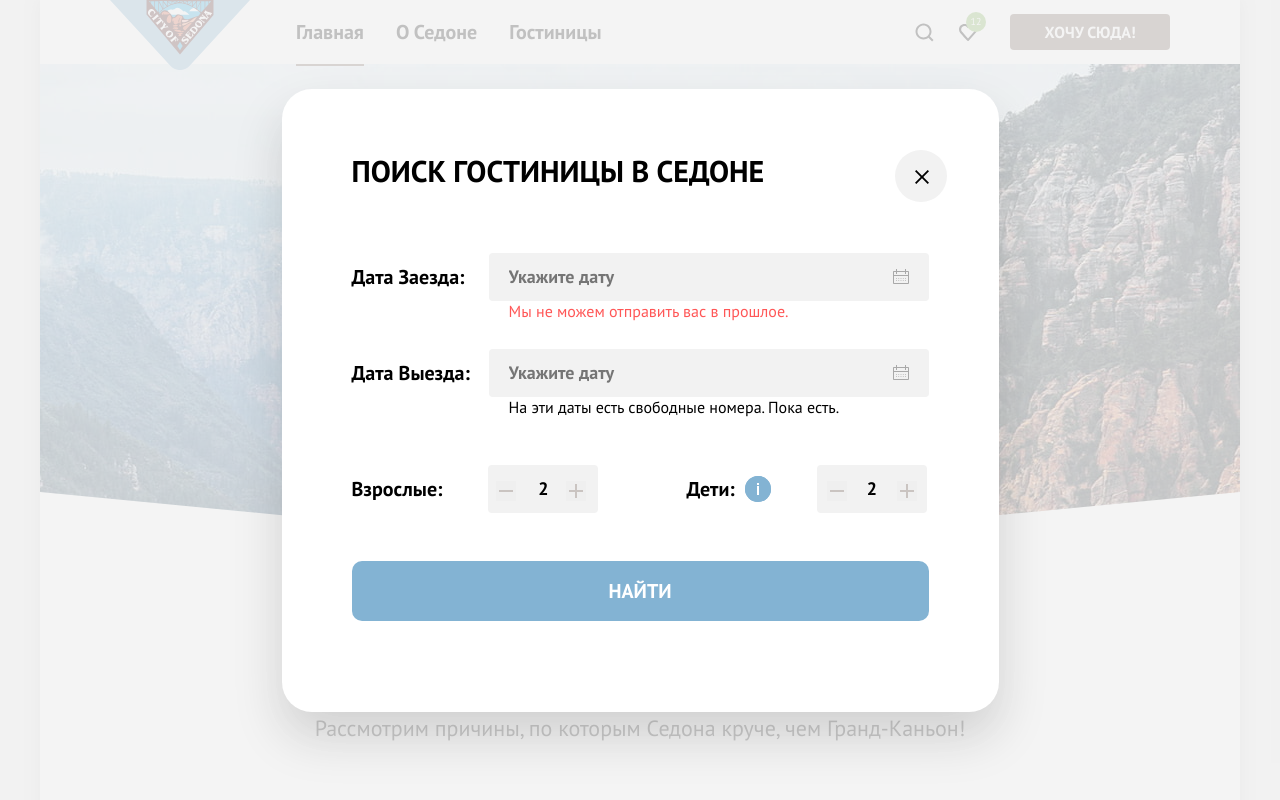
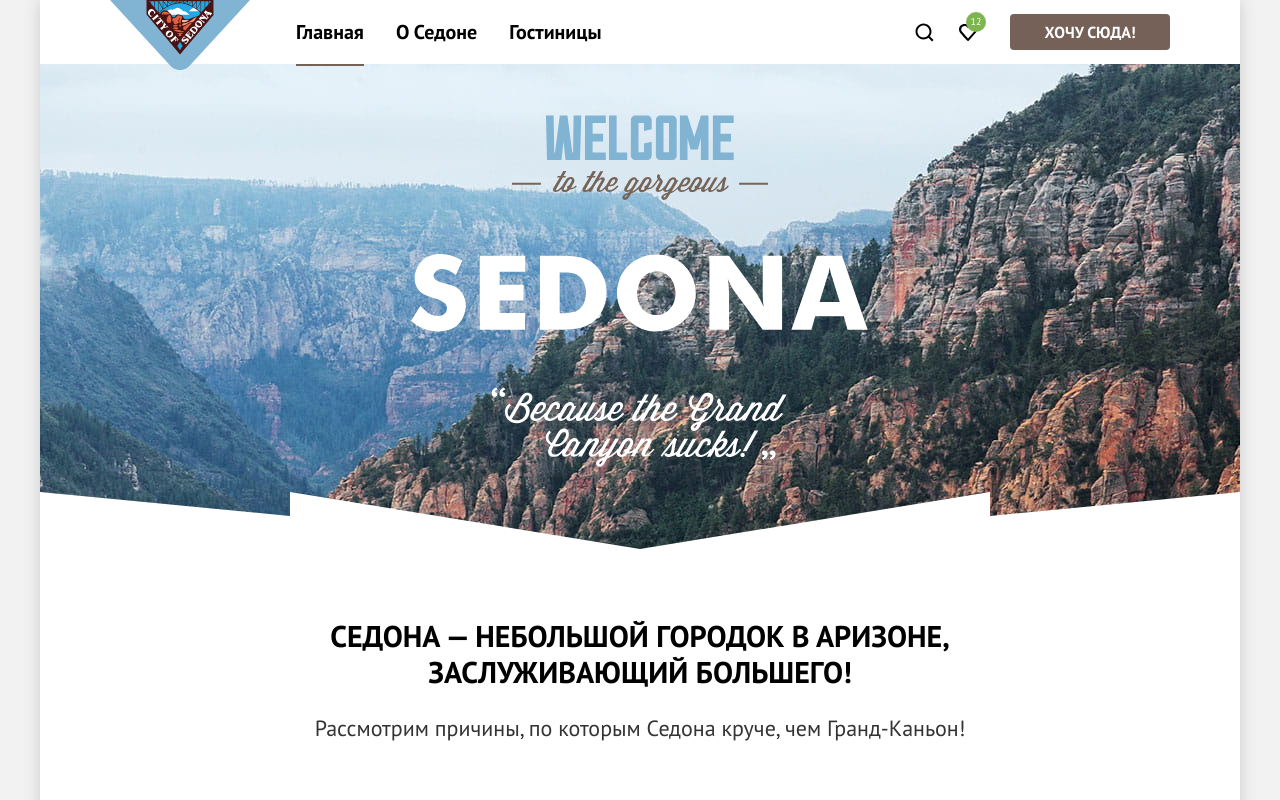
Before and after one commit to htmlacademy-htmlcss/1413529-sedona-1, a plain HTML site: page index.html in a window 1280 px wide. Shown: the top 800 px of the page. Drawn offline with Linux system fonts and the light colour scheme.

Commit message:
Подготовка к защите

```diff
--- a/index.html
+++ b/index.html
@@ -246,7 +246,7 @@
           </a>
         </section>
       </footer>
-      <div class="modal-container"> <!--modal-container-close-->
+      <div class="modal-container modal-container-close">
         <div class="modal modal-search">
           <button class="modal-close-button">
             <span class="visually-hidden">Закрыть.</span>
@@ -254,7 +254,7 @@
           </button>
           <section class="modal-content">
             <h2 class="modal-title">ПОИСК ГОСТИНИЦЫ В СЕДОНЕ</h2>
-            <form class="search-form" action="https://echo.htmlacademy.ru/" method="post">
+            <form class="search-form search-form-margin" action="https://echo.htmlacademy.ru/" method="post">
               <p class="field-group">
                 <label class="search-arrival-date" for="arrival-date">Дата Заезда:</label>
                 <input class="search-form-field search-date" type="text" name="arrival-date" maxlength="30"
@@ -269,13 +269,13 @@
               </p>
               <p class="field-group field-group-guests">
                 <label class="number-adult" for="number-people">Взрослые:</label>
-                <input class="search-form-guests guests-number-adult" type="text" name="number-people" min="1" max="8"
-                  value="2" id="number-people">
+                <input class="search-form-guests guests-number-adult" type="text" name="number-people" value="2"
+                  id="number-people">
                 <span class="minus">
-                  <button class="button-minus" type="submit"></button>
+                  <button class="button-minus" type="button"></button>
                 </span>
                 <span class="plus">
-                  <button class="button-plus" type="submit"></button>
+                  <button class="button-plus" type="button"></button>
                 </span>
                 <span class="form-label">
                   <label class="number-children" for="number-children">Дети:</label>
@@ -292,8 +292,7 @@
                       будут с вами, возраст которых от 6 до 18 лет. Дети до 6 лет размещаются бесплатно.</span>
                   </span>
                 </span>
-                <input class="search-form-guests" type="text" name="number-children" min="1" max="8" value="2"
-                  id="number-children">
+                <input class="search-form-guests" type="text" name="number-children" value="2" id="number-children">
                 <span class="minus">
                   <button class="button-minus button-minus-children" type="submit"></button>
                 </span>
--- a/styles/style.css
+++ b/styles/style.css
@@ -22,7 +22,7 @@ html {
 *::before,
 *::after {
   -webkit-box-sizing: border-box;
-          box-sizing: border-box;
+  box-sizing: border-box;
 }
 
 body {
@@ -286,9 +286,6 @@ body {
 
 .index-hero {
   display: block;
-  /* flex-direction: column;
-  align-items: center;
-  position: relative; */
 }
 
 .index-title-cover {
@@ -344,7 +341,6 @@ body {
   margin-bottom: 20px;
 }
 
-
 .index-subtitle {
   font-size: 30px;
   font-style: normal;
@@ -432,7 +428,7 @@ body {
   font-weight: 400;
   line-height: 21px;
   margin: 0;
-  max-width: 230px;
+  inline-size: 240px;
 }
 
 .advantages-description::before {
@@ -916,7 +912,8 @@ img {
   text-transform: uppercase;
 }
 
-.search-form, .field-group:not(.field-group-guests) {
+.search-form,
+.field-group:not(.field-group-guests) {
   margin: 0;
   margin-bottom: 27px;
   font-family: "PT Sans", sans-serif;
@@ -929,6 +926,10 @@ img {
   display: flex;
   flex-wrap: wrap;
   align-items: center;
+}
+
+.search-form-margin {
+  margin-bottom: 0;
 }
 
 .text-search-date {
@@ -974,7 +975,6 @@ img {
   background-color: #f2f2f2;
 }
 
-
 .search-date {
   background-image: url("../images/icons/calendar.svg");
   background-repeat: no-repeat;
@@ -1001,6 +1001,7 @@ img {
 }
 
 .field-group-guests {
+  margin-top: 0;
   margin-bottom: 48px;
   font-family: "PT Sans", sans-serif;
   font-size: 20px;
@@ -1017,7 +1018,6 @@ img {
 .search-form-guests {
   width: 110px;
   height: 48px;
-  padding: 14px 10px;
   border-radius: 4px;
   background-color: #f2f2f2;
   border: none;
@@ -1039,14 +1039,16 @@ img {
   background-image: url("../images/icons/minus.svg");
   background-repeat: no-repeat;
   background-position: center;
+  background-color: transparent;
   width: 20px;
   height: 20px;
   border: none;
-  padding: 9px 3px;
   position: absolute;
   content: "";
-  right: 170px;
-  top: -8px;
+  right: 165px;
+  top: -20px;
+  padding: 22px 15px;
+  cursor: pointer;
 }
 
 .button-minus:hover {
@@ -1067,14 +1069,16 @@ img {
   background-image: url("../images/icons/plus.svg");
   background-repeat: no-repeat;
   background-position: center;
+  background-color: transparent;
   width: 20px;
   height: 20px;
   border: none;
-  padding: 9px 3px;
+  padding: 22px 15px;
   position: absolute;
   content: "";
-  right: 100px;
-  top: -8px;
+  right: 95px;
+  top: -20px;
+  cursor: pointer;
 }
 
 .button-plus:hover {
@@ -1092,13 +1096,14 @@ img {
 }
 
 .button-minus-children {
-  right: 80px;
-  top: -8px;
+  right: 75px;
+  top: -20px;
 }
 
 .button-plus-children {
-  right: 10px;
-  top: -8px;
+  right: 5px;
+  top: -20px;
+  cursor: pointer;
 }
 
 .search-form-guests::-webkit-outer-spin-button,
@@ -1202,8 +1207,6 @@ img {
 .tooltip-toggle:focus + .tooltip-text {
   display: block;
 }
-
-/* Страница каталога-отелей */
 
 .main-inner {
   flex-grow: 1;
```
Also changed, not shown: hotels.html (+1 -1 lines).
